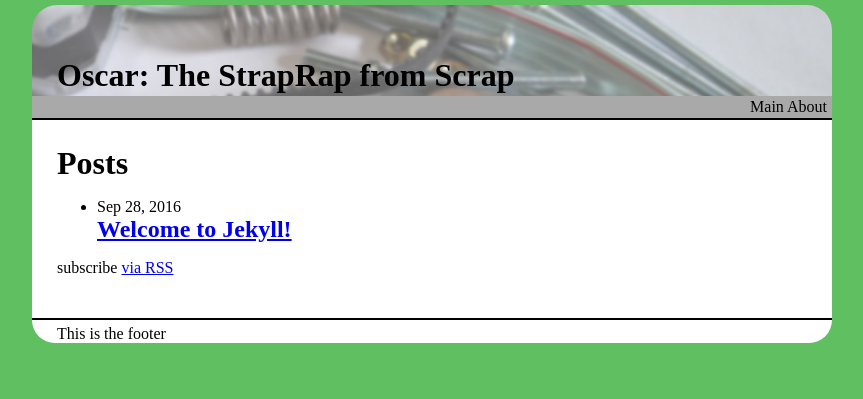
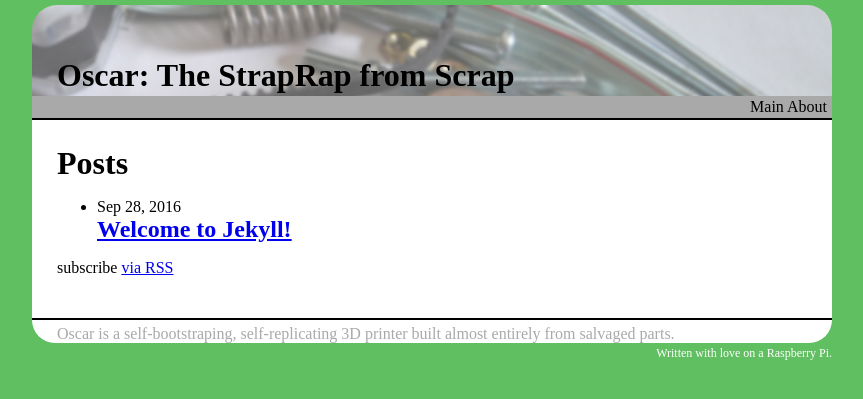
Before and after one commit to doerrie/oscar, a Jekyll site: the page built from index.html, in a window 1280 px wide. Shown: the top 399 px of the page, without its empty margins (208-1071 px from the left). Built offline with Jekyll 4.4.1, drawn with Linux system fonts in a browser that asks for light colours.

Commit message:
Updated footer with tag-line and nod to Raspberry Pi.

```diff
--- a/_includes/footer.html
+++ b/_includes/footer.html
@@ -1,6 +1,9 @@
 <footer>
         <div class="divider"></div>
         <div class="footer">
-          This is the footer
+          <span class="unobtrusive">{{ site.description }}</span>
         </div>
+	<div class="end">
+	  <span class="end">Written with love on a Raspberry Pi.</span>
+	</div>
 </footer>
--- a/_sass/base.scss
+++ b/_sass/base.scss
@@ -81,3 +81,16 @@ div.footer{
   padding: 5px $corner_radius 0px;
   border-radius: 0px 0px $corner_radius $corner_radius;
 }
+
+div.end{
+  float: right;
+}
+
+span.end{
+  color: white;
+  font-size: 0.75em;
+}
+
+span.unobtrusive{
+  color: darkgrey;
+}
```
